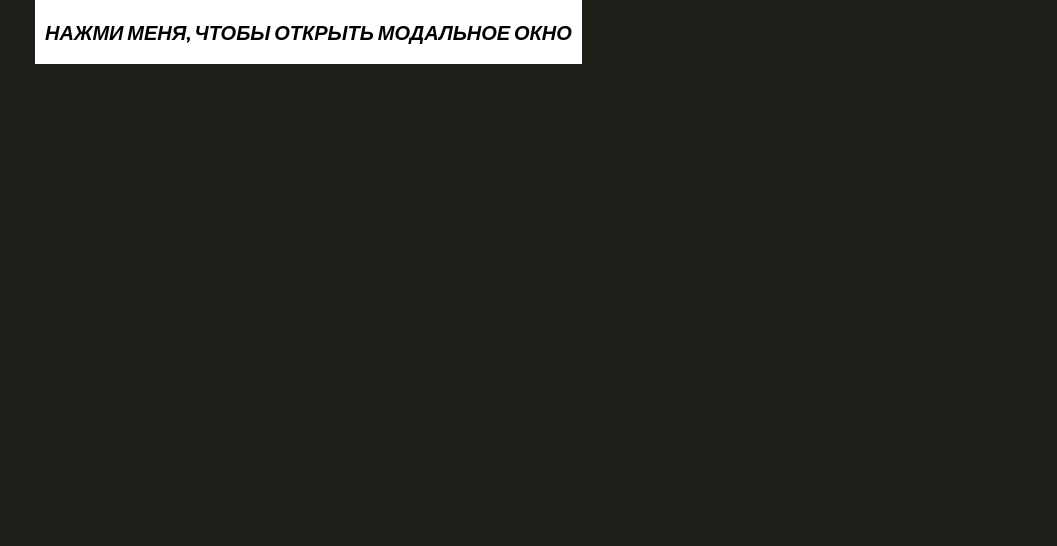
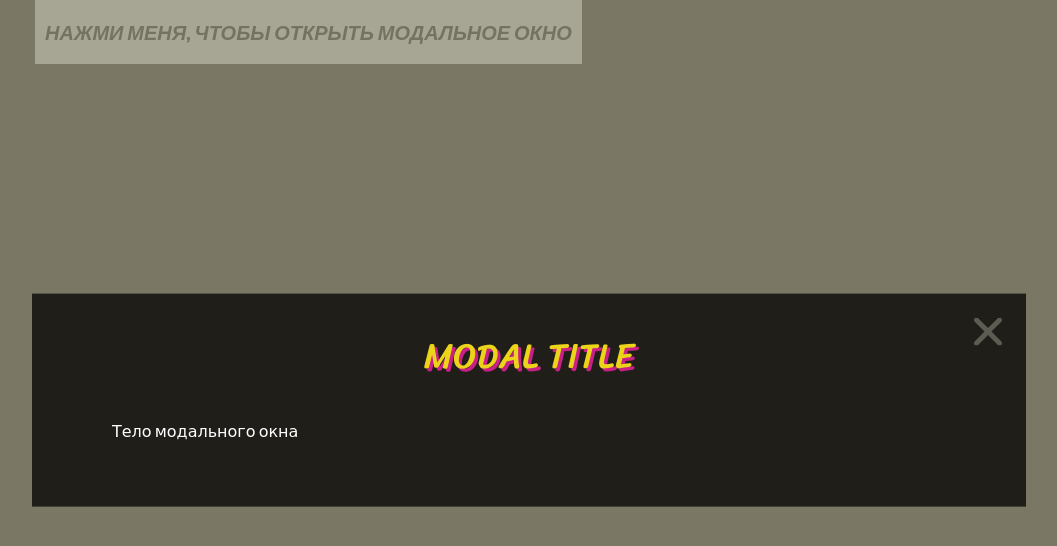
Before and after one commit to js-tasks-ru/jsbasic-20220124_vita1980, a website: page 7-module/2-task/index.html in a window 1280 px wide. Both pictures are taken after a click on the button "НАЖМИ МЕНЯ, ЧТОБЫ ОТКРЫТЬ МОДАЛЬНОЕ ОКНО". Shown: the whole page, without its empty margins (111-1168 px from the left). Drawn offline with Linux system fonts and the light colour scheme.

Commit message:
Раздел 8. Задача 2. Модальное окно

```diff
--- a/7-module/2-task/index.js
+++ b/7-module/2-task/index.js
@@ -1,6 +1,67 @@
 import createElement from '../../assets/lib/create-element.js';
 
 export default class Modal {
+  #title;
+  #body;
+
   constructor() {
   }
+
+  setTitle(title) {
+    this.#title = title;
+  }
+
+  setBody(body) {
+    this.#body = body;
+  }
+
+  #onClose = (e) => {
+    if (e.code === 'Escape') {
+      this.close();
+    }
+  }
+
+  open() {
+    const modal = createElement(this.render());
+
+    if (this.#body instanceof Node) {
+      modal.querySelector('.modal__body').appendChild(this.#body);
+    }
+
+    document.body.appendChild(modal);
+    document.body.classList.add('is-modal-open');
+    modal.querySelector('.modal__close').addEventListener('click', () => this.close());
+    document.body.addEventListener('keydown', this.#onClose);
+  }
+
+  close() {
+    document.body.querySelector('.modal').remove();
+    document.body.classList.remove('is-modal-open');
+    document.body.removeEventListener('keydown', this.#onClose);
+  }
+
+  render() {
+    return `
+    <div class="modal">
+    <!--Прозрачная подложка перекрывающая интерфейс-->
+    <div class="modal__overlay"></div>
+
+    <div class="modal__inner">
+      <div class="modal__header">
+        <!--Кнопка закрытия модального окна-->
+        <button type="button" class="modal__close">
+          <img src="/assets/images/icons/cross-icon.svg" alt="close-icon" />
+        </button>
+
+        <h3 class="modal__title">
+          ${this.#title}
+        </h3>
+      </div>
+
+      <div class="modal__body">
+      </div>
+    </div>
+  </div>
+`;
+  }
 }
```
Also changed, not shown: 7-module/2-task/index.html (+2 -4 lines).
